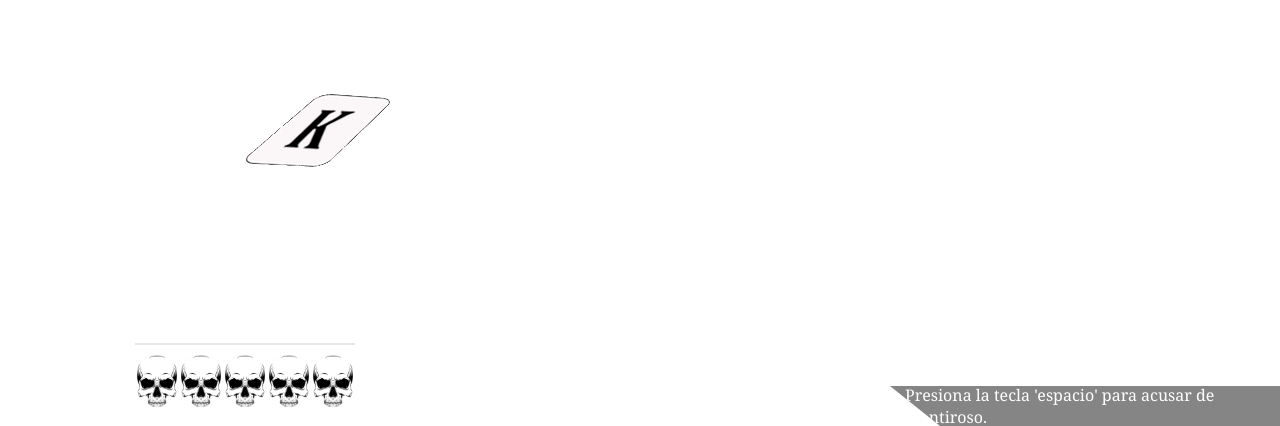
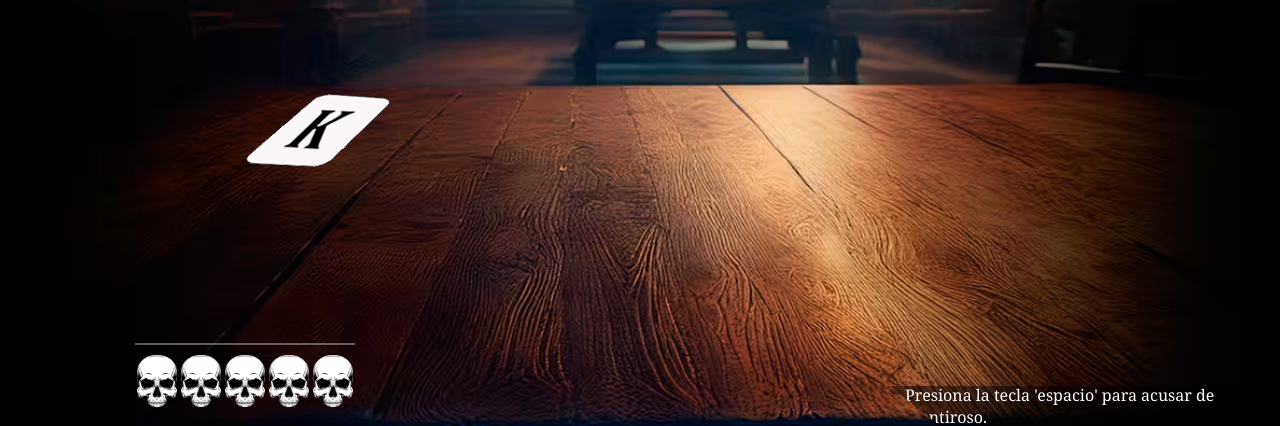
Before and after one commit to San73-S/San73-S.github.io, a plain HTML site: page html/mentiroso.html in a window 1280 px wide. Shown: the part 374-800 px from the top of the page. Drawn offline with nearby package versions, Linux system fonts and the light colour scheme; some packages are replaced by stand-ins of ours; no server answers; a script that the page names is missing.

Commit message:
Olvide cambiar la imagen del fondo del juego y no se veia

```diff
--- a/css/style.css
+++ b/css/style.css
@@ -314,7 +314,7 @@ form button:hover{
     grid-template-columns: 100px 1fr 500px 1fr 100px;
     grid-template-rows: 100px 1fr .7fr 1fr;
 
-    background-image: url(../images/fondo1.png);
+    background-image: url(../images/fondo1.avif);
     background-size: cover;
     background-position: bottom;
     overflow: hidden;
--- a/js/mentiroso.js
+++ b/js/mentiroso.js
@@ -435,7 +435,7 @@ function reiniciarJugadores(){
         vidasRivalImg[i].src = "../images/calavera2.avif"
         vidasPropiasImg[i].src = "../images/calavera2.avif"
     }
-
+    fondoMain.style.backgroundImage = "url('../images/fondo1.avif')";
 }
 
 const opc = document.getElementById("opciones");
```
